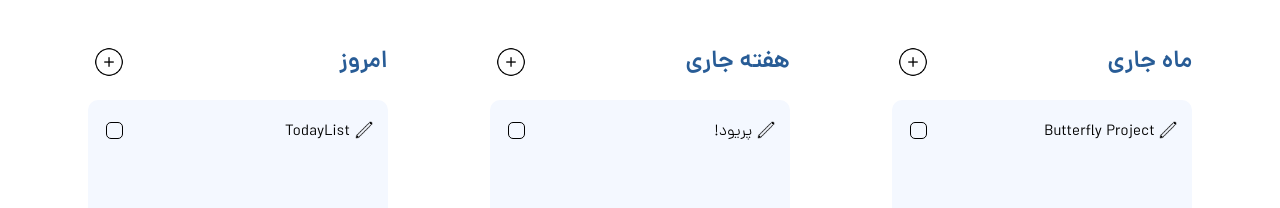
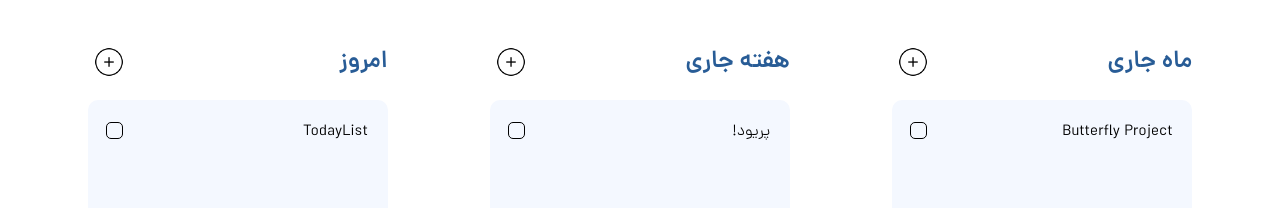
Before and after one commit to themaddie/butterfly-project, a React (Create React App) app in the folder butterfly/: page /plot/todo in a window 1280 px wide. Shown: the top 208 px of the page. Built offline with nearby package versions, Linux system fonts and the light colour scheme.

Commit message:
Set delete icon layout for todo

```diff
--- a/butterfly/src/Components/Plot/TodayList.js
+++ b/butterfly/src/Components/Plot/TodayList.js
@@ -1,17 +1,22 @@
 import React from 'react';
+import { useState } from 'react';
 // Styles
 import Style from '../../Styles/Plot/TodayList.module.css';
 // Images
-import editIcon from '../../Images/Plot/edit.png';
+import deleteIcon from '../../Images/Plot/delete.png';
 
 const TodayList = (props) => {
+
+    const [showDeleteIcon, setShowDeleteIcon] = useState(false);
 
     return (
         <div className={Style.container}>
             <div className={Style.todos}>
                 <div className={Style.todo}>
-                    <div style={{ display: 'flex' }}>
-                        <img className={Style.edit} alt='edit' src={editIcon} />
+                    <div className={Style.box} onMouseEnter={() => setShowDeleteIcon(true)} onMouseLeave={() => setShowDeleteIcon(false)}>
+                        {showDeleteIcon ? (
+                            <img className={Style.deleteTodo} alt='delete' src={deleteIcon} />
+                        ) : ''}
                         <span className={Style.text}>{props.text}</span>
                     </div>
                     <div className={Style.checkbox}>{props.done}</div>
--- a/butterfly/src/Styles/Plot/TodayList.module.css
+++ b/butterfly/src/Styles/Plot/TodayList.module.css
@@ -12,11 +12,19 @@
   justify-content: space-between;
 }
 
-.edit {
-  width: 18px;
-  height: 18px;
-  margin-top: 3px;
+.todo .box{
+    display: flex;
+}
+
+.deleteTodo {
+  width: 15px;
+  height: 15px;
+  margin-top: 5px;
   cursor: pointer;
+}
+
+.deleteTodo:hover {
+  opacity: 50%;
 }
 
 .text {
@@ -33,3 +41,7 @@
   border-radius: 5px;
   border: 1px solid #000000;
 }
+
+.checkbox:hover {
+    border: 1px solid #F27E00;
+}
```
Also changed, not shown: butterfly/src/Images/Plot/delete.png (added).
